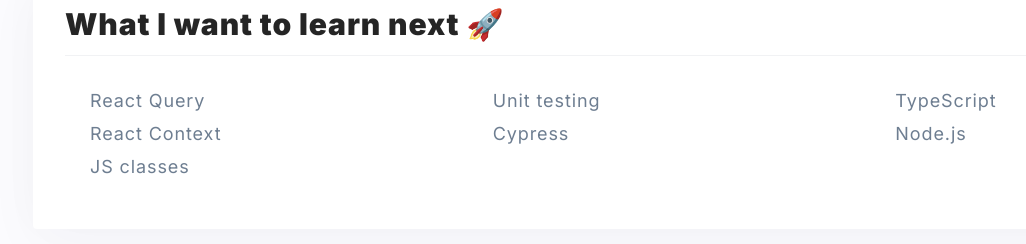
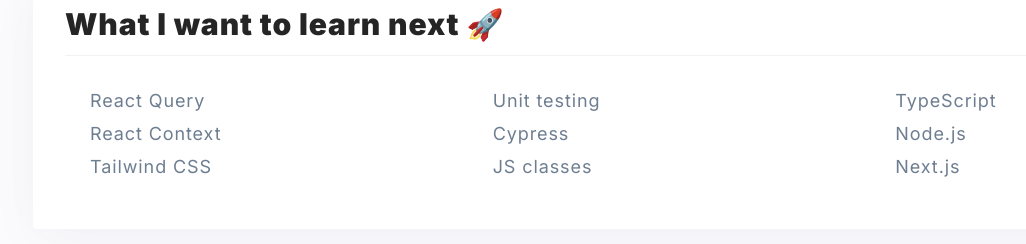
Before and after one commit to dondeptu/personal-homepage, a React (Create React App) app: page / in a window 1280 px wide. Shown: the part 1037-1281 px from the top of the page, without its empty margins (15-1041 px from the left). Built offline with nearby package versions, Linux system fonts and the light colour scheme; no server answers.

Commit message:
`skillsData.js` updated

```diff
--- a/src/features/personalHomepage/PersonalHomepage/Skills/skillsData.js
+++ b/src/features/personalHomepage/PersonalHomepage/Skills/skillsData.js
@@ -33,5 +33,7 @@
     "React Context",
     "Cypress",
     "Node.js",
+    "Tailwind CSS",
     "JS classes",
+    "Next.js",
 ];
```
